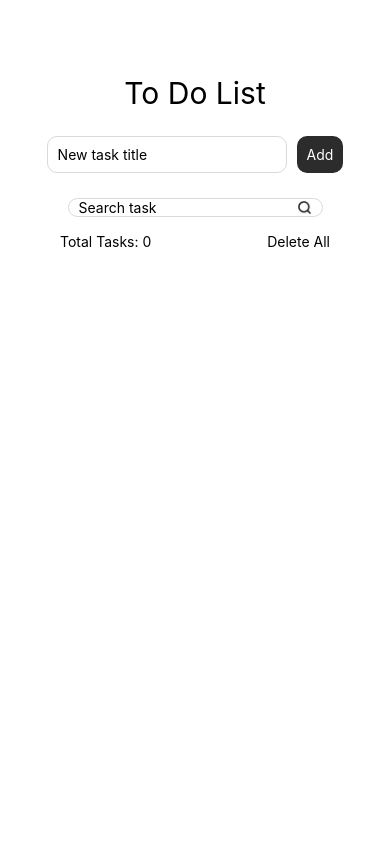
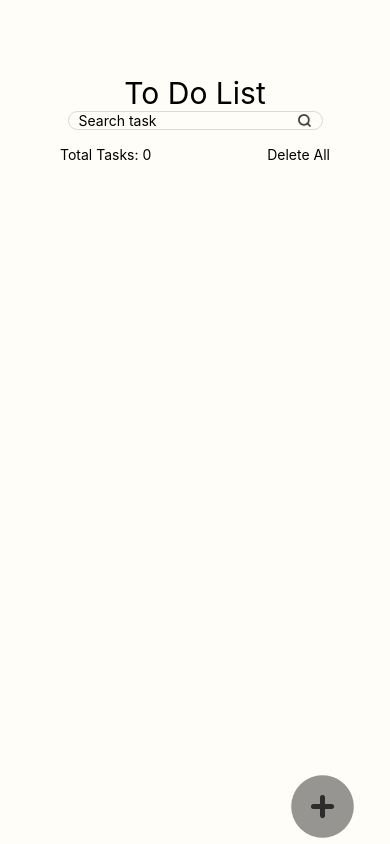
Before and after one commit to WhiteChoke/to-do-native, a React Native app: screen / in a window 390 px wide. Built offline with nearby package versions, Linux system fonts and the light colour scheme.

Commit message:
implemented modal window for create a task

```diff
--- a/app.json
+++ b/app.json
@@ -23,6 +23,9 @@
       "eas": {
         "projectId": "b35ed055-d4ae-4f67-b2cc-c9251b20ef12"
       }
-    }
+    },
+    "plugins": [
+      "@react-native-community/datetimepicker"
+    ]
   }
 }
--- a/package.json
+++ b/package.json
@@ -4,6 +4,7 @@
   "main": "index.ts",
   "dependencies": {
     "@react-native-async-storage/async-storage": "2.2.0",
+    "@react-native-community/datetimepicker": "9.1.0",
     "expo": "~57.0.8",
     "expo-checkbox": "~57.0.0",
     "expo-status-bar": "~57.0.1",
--- /dev/null
+++ b/src/components/CreateTaskModal.tsx
@@ -0,0 +1,118 @@
+import { useState } from "react";
+import { useTaskListContext } from "../context/taskContext/taskContext";
+import { Modal, Pressable, StyleSheet, Text, View } from "react-native";
+import CustomInput from "./CustomInput";
+import CustomButton from "./CustomButton";
+import { saveTask } from "../db/repository/TaskReposotory";
+import { Task } from "../db/models/taskModel";
+import { DateTimePickerAndroid } from "@react-native-community/datetimepicker";
+import Textbutton from "./TextButton";
+
+interface CreateTaskModalProps {
+  isVisible: boolean;
+  setIsVisible: (value: boolean) => void;
+}
+
+type dateMode = "date" | "time"
+
+function CreateTaksModal(props: CreateTaskModalProps) {
+  const { taskList, setTaskList } = useTaskListContext();
+
+  const [title, setTitle] = useState<string>("");
+  const [description, setDescription] = useState<string>("");
+  const [date, setDate] = useState(new Date());
+
+  function selectDate(currentMode: dateMode): void {
+    DateTimePickerAndroid.open({
+      value: date,
+      onValueChange: (_, selectedDate) => setDate(selectedDate),
+      mode: currentMode,
+      is24Hour: true,
+      design: "material",
+      minimumDate: new Date(),
+    });
+  };
+
+  async function addTask() {
+    const taskTitle = title.trim();
+
+    if (taskTitle.length <= 0) { return; }
+
+    const createdTask = await saveTask({ title: taskTitle, description: description, isComplited: false } as Task);
+
+    setTaskList([...taskList, createdTask]);
+    setTitle("");
+    setDescription("");
+
+    props.setIsVisible(false);
+  }
+
+  return (
+    <Modal
+      visible={props.isVisible}
+      transparent={true}
+    >
+      <Pressable style={styles.touchableContainer} onPress={() => props.setIsVisible(false)}>
+        <View style={styles.mainContainer}>
+          <CustomInput
+            placeholder="New task title"
+            value={title}
+            setValue={setTitle}
+          />
+          <CustomInput
+            placeholder="New task description"
+            value={description}
+            setValue={setDescription}
+            style={{height: 150}}
+            multiline={true}
+          />
+          <View>
+            <View style={styles.dateContainer}>
+              <Text>Select date: </Text>
+              <Textbutton
+                onPress={() => selectDate('date')}
+                text={date.toLocaleDateString()}
+              />
+            </View>
+            <View style={styles.dateContainer}>
+              <Text>Select time: </Text>
+              <Textbutton
+                onPress={() => selectDate('time')}
+                text={date.toLocaleTimeString()}
+              />
+            </View>
+          </View>
+          <CustomButton
+            text="Add"
+            onPress={() => addTask()}
+          />
+        </View>
+      </Pressable>
+    </Modal>
+  );
+}
+
+const styles = StyleSheet.create({
+  touchableContainer: {
+    flex: 1,
+    backgroundColor: "#00000080",
+    alignItems: "center",
+    justifyContent: "center",
+    width: "100%",
+    paddingHorizontal: 60,
+    flexDirection: "column"
+  },
+  mainContainer: {
+    backgroundColor: "#FFFDF7",
+    alignItems: "stretch",
+    width: "100%",
+    borderRadius: 15,
+    padding: 10,
+    gap: 15
+  },
+  dateContainer: {
+    flexDirection: "row",
+  },
+});
+
+export default CreateTaksModal;
--- a/src/components/CustomButton.tsx
+++ b/src/components/CustomButton.tsx
@@ -5,7 +5,7 @@ interface ButtonProps {
   onPress: () => void;
 }
 
-function CusptomButton(props: Readonly<ButtonProps>) {
+function CustomButton(props: Readonly<ButtonProps>) {
   return (
     <TouchableOpacity style={styles.customButton} onPress={props.onPress}>
       <Text style={styles.buttonText}>{props.text}</Text>
@@ -26,4 +26,4 @@ const styles = StyleSheet.create({
   },
 });
 
-export default CusptomButton;
+export default CustomButton;
--- a/src/components/CustomInput.tsx
+++ b/src/components/CustomInput.tsx
@@ -1,9 +1,11 @@
-import { StyleSheet, TextInput } from "react-native";
+import { StyleSheet, TextInput, TextStyle } from "react-native";
 
 interface InputProps {
     placeholder: string,
     value: string,
-    setValue: (v: string) => void
+    setValue: (v: string) => void,
+    style?: TextStyle,
+    multiline?: boolean;
 }
 
 function CustomInput(props: Readonly<InputProps>) {
@@ -12,7 +14,12 @@ function CustomInput(props: Readonly<InputProps>) {
             placeholder={props.placeholder}
             onChangeText={(text: string) => props.setValue(text)}
             value={props.value}
-            style={styles.customInput}
+            style={[
+                styles.customInput,
+                props.style,
+                props.multiline && { textAlignVertical: 'top', paddingTop: 10 }
+            ]}
+            multiline={props.multiline}
         />
      );
 }
@@ -23,8 +30,7 @@ const styles = StyleSheet.create({
         borderColor: "#D9D9D9",
         borderStyle: "solid",
         borderRadius: 10,
-        flex: 1,
-        paddingHorizontal: 10
+        paddingHorizontal: 10,
     }
 })
 
--- a/src/db/models/taskModel.ts
+++ b/src/db/models/taskModel.ts
@@ -1,5 +1,6 @@
 export interface Task {
   id: number,
   title: string,
+  description?: string,
   isComplited: boolean
 }
--- a/src/pages/MainPage.tsx
+++ b/src/pages/MainPage.tsx
@@ -1,4 +1,4 @@
-import { FlatList, StyleSheet, Text, View } from "react-native";
+import { FlatList, Pressable, StyleSheet, Text, View } from "react-native";
 import { useSafeAreaInsets } from "react-native-safe-area-context";
 import CustomInput from "../components/CustomInput";
 import { useEffect, useState } from "react";
@@ -10,12 +10,16 @@ import { Task } from "../db/models/taskModel";
 import { deleteAllTask, getTasks, getTasksByFilter, saveTask } from "../db/repository/TaskReposotory";
 import TaskItem from "../components/TaskItem";
 import { useTaskListContext } from "../context/taskContext/taskContext";
+import CreateTaksModal from "../components/CreateTaskModal";
+import ImageButton from "../components/ImageButton";
 
 function MainPage() {
   const insets = useSafeAreaInsets();
 
-  const {taskList, setTaskList} = useTaskListContext();
+  const { taskList, setTaskList } = useTaskListContext();
   const [title, setTitle] = useState<string>("");
+  const [isModalVisible, setIsModalVisible] = useState<boolean>(false);
+
 
   useEffect(() => {
     async function loadTasks() {
@@ -50,21 +54,9 @@ function MainPage() {
   }
 
   return (
-    <View
-      style={[
-        styles.container,
-        { paddingTop: insets.top, paddingBottom: insets.bottom },
-      ]}
-    >
+    <View style={[styles.mainContainer, { paddingTop: insets.top, paddingBottom: insets.bottom }]}>
+        <View style={styles.taskContainer}>
           <Header text="To Do List" />
-      <View style={styles.createTask}>
-        <CustomInput
-          placeholder="New task title"
-          value={title}
-          setValue={setTitle}
-        />
-        <CusptomButton text="Add" onPress={() => addTask()} />
-      </View>
           <SearchInput placeholder="Search task" filter={filterData} />
           <View style={styles.taskDataContainer}>
             <Text>Total Tasks: {taskList.length}</Text>
@@ -81,14 +73,26 @@ function MainPage() {
                 title={t.item.title} />
             }
           />
+          <CreateTaksModal setIsVisible={setIsModalVisible} isVisible={isModalVisible} />
+        </View>
+        <ImageButton
+          onPress={() => setIsModalVisible(true)}
+          imagePath={require("../../assets/add.png")}
+          imageStyle={{height: 75, width: 75}}
+          style={{marginLeft: "auto", marginRight: 30}}
+        />
     </View>
   );
 }
 
 const styles = StyleSheet.create({
-  container: {
+  mainContainer: {
     flex: 1,
-    backgroundColor: "#FFDF7",
+    backgroundColor: "#FFFDF7",
+    justifyContent: "space-between"
+  },
+  taskContainer: {
+    flex: 1,
     alignItems: "center",
     width: "100%",
     paddingHorizontal: 60,
```
Also changed, not shown: assets/add.png (added), 1 other file (tests, documents, lock files or other folders). Lines whose indentation alone changed are shown as unchanged.
